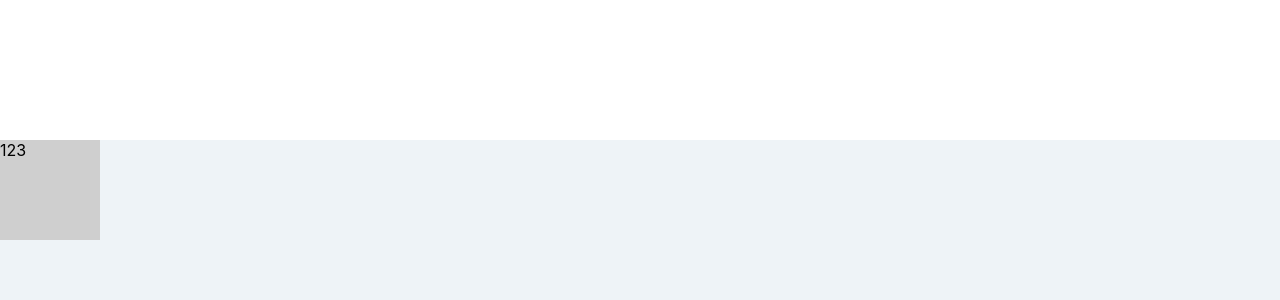
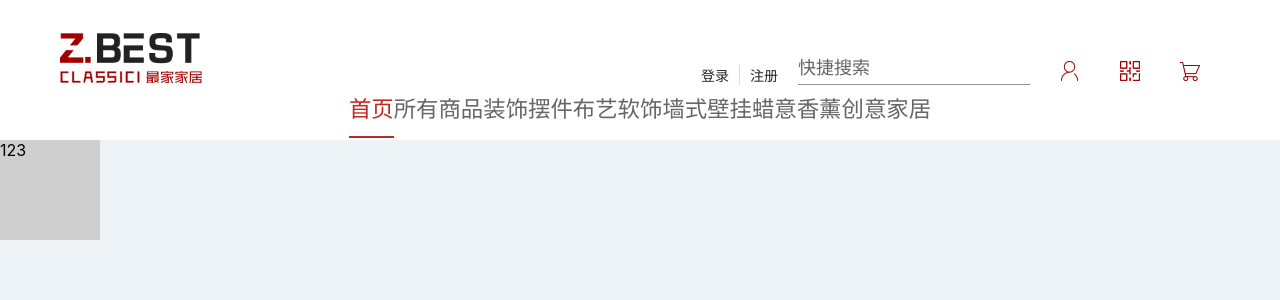
Before and after one commit to RyVen-dotcom/z-best-ssr, a Next.js app: page / in a window 1280 px wide. Shown: the top 300 px of the page. Built offline with nearby package versions, Linux system fonts and the light colour scheme.

Commit message:
feat: homework

```diff
--- a/components/best-router/comp/head-center.tsx
+++ b/components/best-router/comp/head-center.tsx
@@ -1,18 +1,72 @@
 import React from 'react';
-import { makeStyles } from '@material-ui/core';
+import Image from 'next/image';
+import { makeStyles, TextField } from '@material-ui/core';
+import MyLink from '../../my-link';
 
-const useStyle = makeStyles(() => ({
+const useStyle = makeStyles((theme) => ({
   root: {
     width: '100%',
     height: 60,
     marginTop: 30,
+    display: 'flex',
+    alignItems: 'center',
+    justifyContent: 'space-between',
+  },
+  rightBlock: {
+    display: 'flex',
+    alignItems: 'flex-end',
+    justifyContent: 'center',
+  },
+  linkBtn: {
+    color: '#262626',
+    padding: theme.spacing(0, 1.25),
+    fontSize: '14px',
+  },
+  line: {
+    height: 20,
+    width: 1,
+    background: '#dbdbdb',
+  },
+  textRoot: {
+    margin: theme.spacing(0, 1.25),
+  },
+  iconLink: {
+    margin: theme.spacing(0, 1.25),
+  },
+  icon: {
+    margin: theme.spacing(0, 1.25),
+    width: 20,
+    height: 20,
   },
 }));
 
 const HeadCenter:React.FC = () => {
   const classes = useStyle();
   return (
-    <div className={classes.root} />
+    <div className={classes.root}>
+      <MyLink href="/">
+        <Image src="/img/logo.png" width={142} height={50} />
+      </MyLink>
+      <div className={classes.rightBlock}>
+        <MyLink href="/">
+          <div className={classes.linkBtn}>登录</div>
+        </MyLink>
+        <div className={classes.line} />
+        <MyLink href="/">
+          <div className={classes.linkBtn}>注册</div>
+        </MyLink>
+        <TextField classes={{ root: classes.textRoot }} label="快捷搜索" placeholder="热门搜索：千花花瓶" />
+        <MyLink href="/" className={classes.iconLink}>
+          <img className={classes.icon} src="/img/grzx.png" alt="个人中心.png" />
+        </MyLink>
+        <MyLink href="/" className={classes.iconLink}>
+          <img className={classes.icon} src="/img/ewm.png" alt="二维码.png" />
+        </MyLink>
+        <MyLink href="/" className={classes.iconLink}>
+          <img className={classes.icon} src="/img/gwc.png" alt="购物车.png" />
+        </MyLink>
+      </div>
+    </div>
   );
 };
 export default HeadCenter;
--- a/components/best-router/comp/layout.tsx
+++ b/components/best-router/comp/layout.tsx
@@ -2,6 +2,7 @@ import React from 'react';
 import { makeStyles } from '@material-ui/core';
 import HeadCenter from './head-center';
 import WLayout from '../../w-layout/w-layout';
+import NavBar from './nav-bar';
 
 const useStyle = makeStyles(() => ({
   outer: {
@@ -13,6 +14,7 @@ const useStyle = makeStyles(() => ({
     height: 140,
   },
   wrapper: {
+    height: 140,
     display: 'flex',
     alignItems: 'center',
     flexDirection: 'column',
@@ -25,6 +27,7 @@ const HMLayout:React.FC = () => {
     <div className={classes.outer}>
       <WLayout classes={{ wrapper: classes.wrapper, root: classes.root }}>
         <HeadCenter />
+        <NavBar />
       </WLayout>
     </div>
   );
--- /dev/null
+++ b/components/best-router/comp/nav-bar.tsx
@@ -0,0 +1,9 @@
+import React from 'react';
+import MyTabs from '../../my-tabs';
+
+const labelArr = ['首页', '所有商品', '装饰摆件', '布艺软饰', '墙式壁挂', '蜡意香薰', '创意家居'];
+const NavBar:React.FC = () => {
+  console.log(labelArr);
+  return (<MyTabs labelArr={labelArr} />);
+};
+export default NavBar;
--- /dev/null
+++ b/components/my-link/index.tsx
@@ -0,0 +1,24 @@
+import React from 'react';
+import Link, { LinkProps } from 'next/link';
+import { Link as MLink, LinkProps as MLinkProps } from '@material-ui/core';
+
+export type LinksType = MLinkProps & LinkProps;
+
+const MyLink: React.FC<LinksType> = React.forwardRef(
+  (
+    {
+      href, as, children, ...reset
+    },
+    ref: React.Ref<HTMLAnchorElement>,
+  ) => (
+    <Link href={href} as={as} passHref>
+      <MLink underline="none" ref={ref} {...reset}>
+        {children}
+      </MLink>
+    </Link>
+  ),
+);
+
+MyLink.displayName = 'MyLink';
+
+export default MyLink;
--- /dev/null
+++ b/components/my-tabs/index.tsx
@@ -0,0 +1,83 @@
+import React from 'react';
+import { makeStyles } from '@material-ui/core/styles';
+import Tabs from '@material-ui/core/Tabs';
+import Tab from '@material-ui/core/Tab';
+
+interface TabProps {
+    labelArr: Array<string>;
+    current?: number;
+    onChange?: ((index: number) => void) | null;
+    classes?: {
+        tabsRoot?: string;
+        tabsContainer?: string;
+        tabsIndicator?: string;
+    };
+}
+
+const useTab = makeStyles(() => ({
+  root: {
+    padding: 0,
+    minWidth: 0,
+    minHeight: 0,
+  },
+}));
+
+const a11yProps = (index: number): object => ({
+  id: `simple-tab-${index}`,
+  'aria-controls': `simple-tabpanel-${index}`,
+});
+
+const MyTabs: React.FC<TabProps> = (props) => {
+  const tabClasses = useTab();
+  const {
+    classes, labelArr, current = 0, onChange,
+  } = props;
+  const [value, setValue] = React.useState(current);
+
+  // tab切换
+  const handleChange = (event: React.ChangeEvent<object>, newValue: number): void => {
+    if (value === newValue) {
+      return;
+    }
+    setValue(newValue);
+    if (typeof onChange === 'function') {
+      onChange(newValue);
+    }
+  };
+
+  return (
+    <Tabs
+      value={value}
+      onChange={handleChange}
+      indicatorColor="secondary"
+      textColor="secondary"
+      aria-label="simple tabs example"
+      classes={{
+        root: classes?.tabsRoot,
+        indicator: classes?.tabsIndicator,
+        flexContainer: classes?.tabsContainer,
+      }}
+    >
+      {
+                labelArr.map((item, index) => (
+                  <Tab
+                    key={`ax${item}`}
+                    label={item}
+                    classes={{
+                      root: tabClasses.root,
+                    }}
+                    {...a11yProps(index)}
+                  />
+                ))
+            }
+    </Tabs>
+  );
+};
+
+MyTabs.defaultProps = {
+  current: 0,
+  onChange: null,
+  classes: Object.create(null),
+};
+
+export default MyTabs;
--- a/next.config.js
+++ b/next.config.js
@@ -1,6 +1,6 @@
 /** @type {import('next').NextConfig} */
 const nextConfig = {
   reactStrictMode: true,
-}
+};
 
-module.exports = nextConfig
+module.exports = nextConfig;
--- a/pages/_document.tsx
+++ b/pages/_document.tsx
@@ -1,7 +1,19 @@
 import React from 'react';
 import Document, {
-  Html, Main, NextScript, Head,
+  Html, Main, NextScript, Head, DocumentContext, DocumentInitialProps,
 } from 'next/document';
+import { ServerStyleSheets } from '@material-ui/core';
+import { NextComponentType, RenderPageResult } from 'next/dist/shared/lib/utils';
+
+/* eslint-disable */
+let cleanCSS: { minify: (arg0: string) => { (): any; new(): any; styles: string } };
+if (process.env.NODE_ENV === 'production') {
+  /* eslint-disable global-require */
+  // eslint-disable-next-line @typescript-eslint/no-var-requires
+  const CleanCSS = require('clean-css');
+  cleanCSS = new CleanCSS();
+  /* eslint-enable global-require */
+}
 
 class MyDocument extends Document {
   render(): React.ReactElement {
@@ -21,5 +33,38 @@ class MyDocument extends Document {
     );
   }
 }
+/* eslint-disable @typescript-eslint/ban-ts-comment */
+MyDocument.getInitialProps = async (ctx: DocumentContext): Promise<DocumentInitialProps> => {
+  const sheets = new ServerStyleSheets();
+  const originalRenderPage = ctx.renderPage;
+
+  ctx.renderPage = (): RenderPageResult | Promise<RenderPageResult> => originalRenderPage({
+    // enhanceApp _app.tsx 导出的APP组件
+    // enhanceComponent page下面的每一个导出的 Component
+    // @ts-ignore
+    enhanceApp: (App: AppType) => (props): React.ReactElement => sheets.collect(<App {...props} />),
+    enhanceComponent: (Component: NextComponentType) => Component,
+  });
+
+  const initialProps = await Document.getInitialProps(ctx);
+
+  let css = sheets.toString();
+  if (css && process.env.NODE_ENV === 'production') {
+    css = cleanCSS.minify(css).styles;
+  }
+  return {
+    ...initialProps,
+    styles: [
+      ...React.Children.toArray(initialProps.styles),
+      // sheets.getStyleElement()
+      <style
+        id="jss-server-side"
+        key="jss-server-side"
+                // eslint-disable-next-line react/no-danger
+        dangerouslySetInnerHTML={{ __html: css }}
+      />,
+    ],
+  };
+};
 
 export default MyDocument;
--- a/pages/api/hello.ts
+++ /dev/null
@@ -1,13 +0,0 @@
-// Next.js API route support: https://nextjs.org/docs/api-routes/introduction
-import type { NextApiRequest, NextApiResponse } from 'next'
-
-type Data = {
-  name: string
-}
-
-export default function handler(
-  req: NextApiRequest,
-  res: NextApiResponse<Data>
-) {
-  res.status(200).json({ name: 'John Doe' })
-}
--- a/pages/index.tsx
+++ b/pages/index.tsx
@@ -1,7 +1,7 @@
-import type { NextPage } from 'next';
+import React from 'react';
 import VIndex from '../view/index';
 
-const Home: NextPage = () => (
+const Home: React.FC = () => (
   <VIndex />
 );
 
--- a/view/index/index.tsx
+++ b/view/index/index.tsx
@@ -1,7 +1,7 @@
 import React from 'react';
 import { makeStyles } from '@material-ui/core';
 
-const useStyle = makeStyles((theme) => ({
+const useStyle = makeStyles(() => ({
   root: {
     width: 100,
     height: 100,
```
Also changed, not shown: styles/Home.module.css (deleted, +0 -116 lines).
